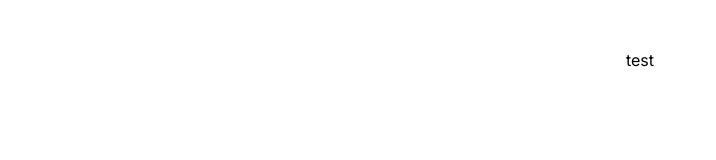
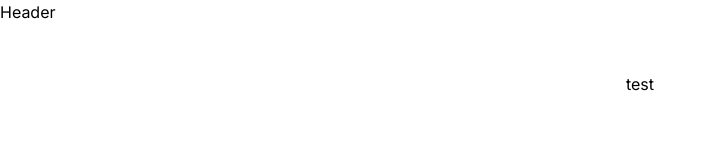
Before and after one commit to ZNP8b/front-for-orders, a Next.js app: page / in a window 1280 px wide. Shown: the top 160 px of the page, without its empty margins (0-716 px from the left). Built offline with nearby package versions, Linux system fonts and the light colour scheme.

Commit message:
Добавить элемент header в layout

```diff
--- a/app/layout.tsx
+++ b/app/layout.tsx
@@ -1,6 +1,7 @@
 import type { Metadata } from 'next'
 import { Inter } from 'next/font/google'
 import './globals.css'
+import Header from './components/Header'
 
 const inter = Inter({ subsets: ['latin'] })
 
@@ -16,7 +17,10 @@
 }) {
   return (
     <html lang="en">
-      <body className={inter.className}>{children}</body>
+      <body className={inter.className}>
+        <Header />
+        {children}
+      </body>
     </html>
   )
 }
```
